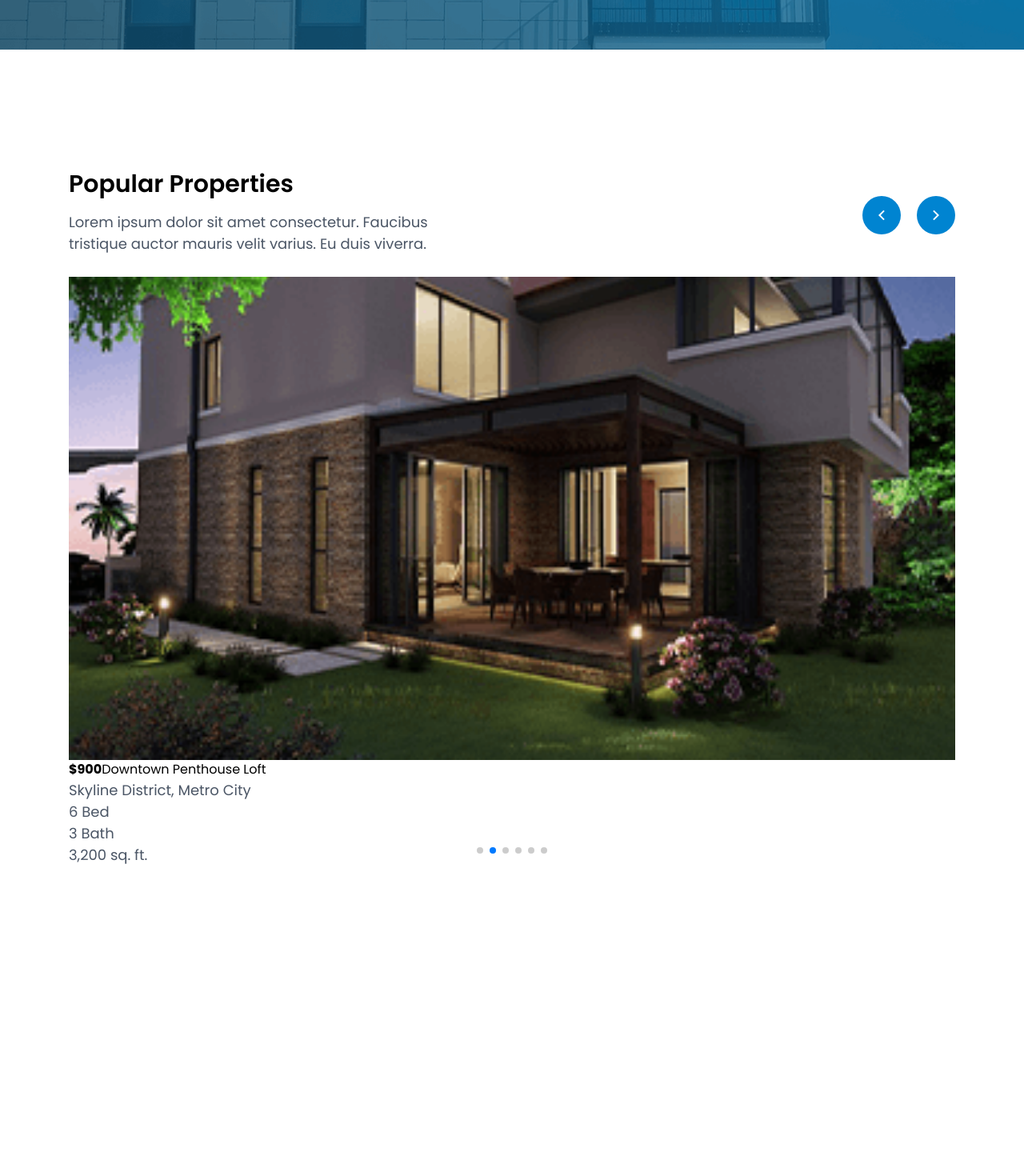
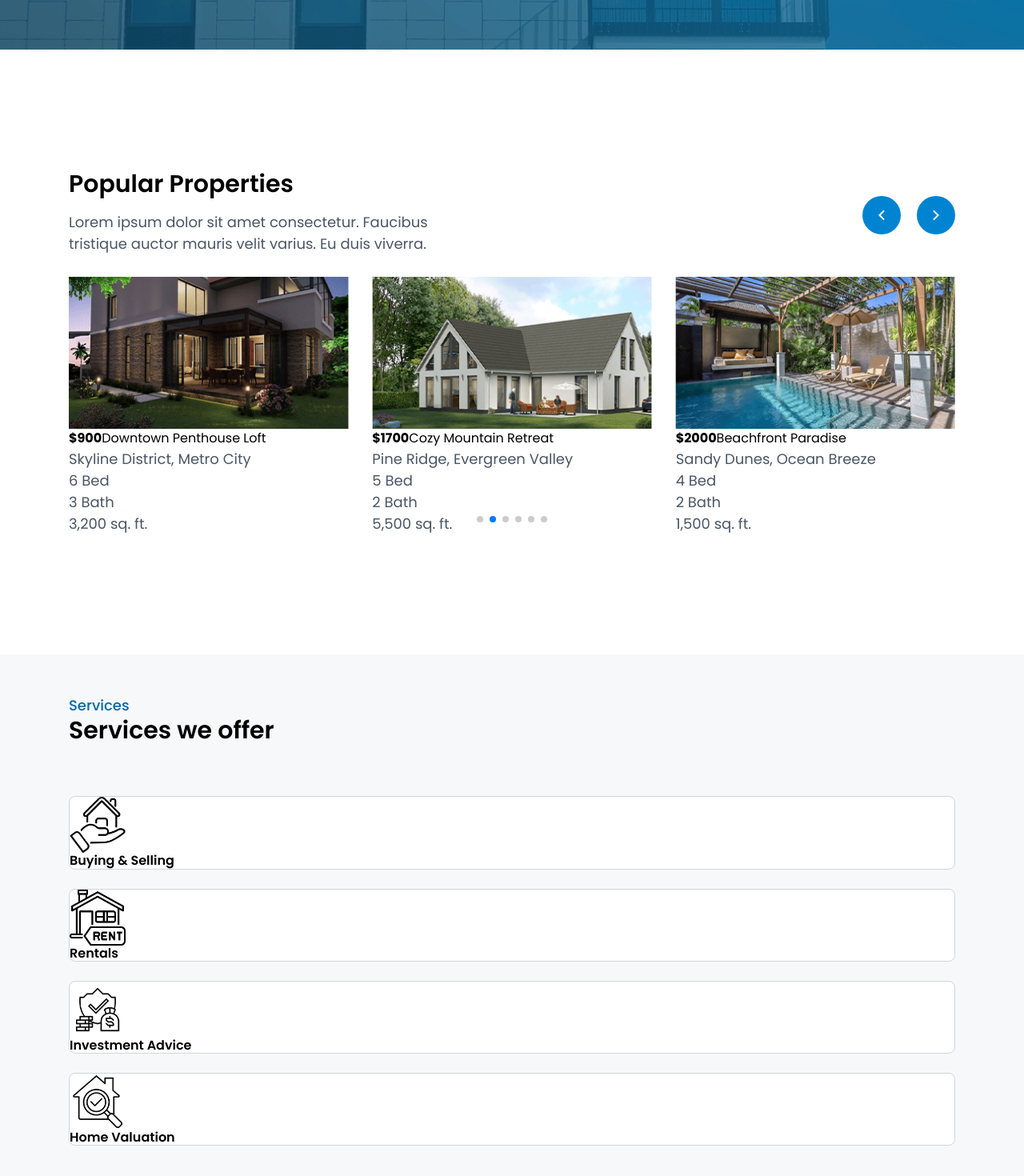
Before and after one commit to Blu-dev24/Real-Estate-Project, a React (Vite) app: page / in a window 1280 px wide. Shown: the part 798-2268 px from the top of the page at 80% size. Before the commit the page ends 2030 px from the top, so only its background shows below. Built offline with nearby package versions, Linux system fonts and the light colour scheme.

Commit message:
Added Services component

```diff
--- a/src/App.jsx
+++ b/src/App.jsx
@@ -2,6 +2,7 @@ import React from 'react'
 import Header from './components/Header.jsx'
 import Hero from './components/Hero.jsx'
 import PopularProperties from './components/PopularProperties.jsx'
+import Services from './components/Services.jsx'
 
 const App = () => {
   return (
@@ -10,6 +11,7 @@ const App = () => {
     <main>
       <Hero/>
       <PopularProperties/>
+      <Services/>
     </main>
     </>
   )
--- a/src/components/PopularProperties.jsx
+++ b/src/components/PopularProperties.jsx
@@ -41,9 +41,15 @@ const PopularProperties = () => {
                     prevEl: '.prev-btn',
                     nextEl: '.next-btn'
                 }}
+
+                spaceBetween={30}
+                breakpoints={{
+                    575:{slidesPerView:2,},
+                    993:{slidesPerView:3}
+                }}
                 className="">
                     {cardItems.map(item => (
-                        <SwiperSlide className=''>
+                        <SwiperSlide className='' key={item.id}>
                             {/* Card */}
                             <div className="">
                                 {/* Card Image */}
--- /dev/null
+++ b/src/components/Services.jsx
@@ -0,0 +1,32 @@
+import React from 'react'
+import { ServicesCardItem } from '../constant/data'
+
+const Services = () => {
+  return (
+    <section className="py-[90px] bg-gray-200/30 md:py-[50px]">
+        <div className="container">
+            <p className="subtitle">
+                Services
+            </p>
+            <h2>Services we offer</h2>
+
+            {/* lists */}
+            <ul className="grid gap-6 mt-10 md:mt-16    ">
+                {ServicesCardItem.map(item=>(
+
+                    // card
+                    <div className="border border-gray-300 .p-[36px] rounded-lg bg-white hover:border-sky-400 transition">
+                        <div className="">
+                            <img src={item.icon} alt={item.title} width={70} height={70}/>
+                        </div>
+                        <h4 className=''>{item.title}</h4>
+                    </div>
+
+                ))}
+            </ul>
+        </div>
+    </section>
+  )
+}
+
+export default Services
--- a/src/index.css
+++ b/src/index.css
@@ -53,6 +53,9 @@
   h2{
     @apply text-2xl sm:text-3xl
   }
+  .subtitle{
+    @apply font-medium text-sky-700
+  }
 }
 /* Header */
 
```
